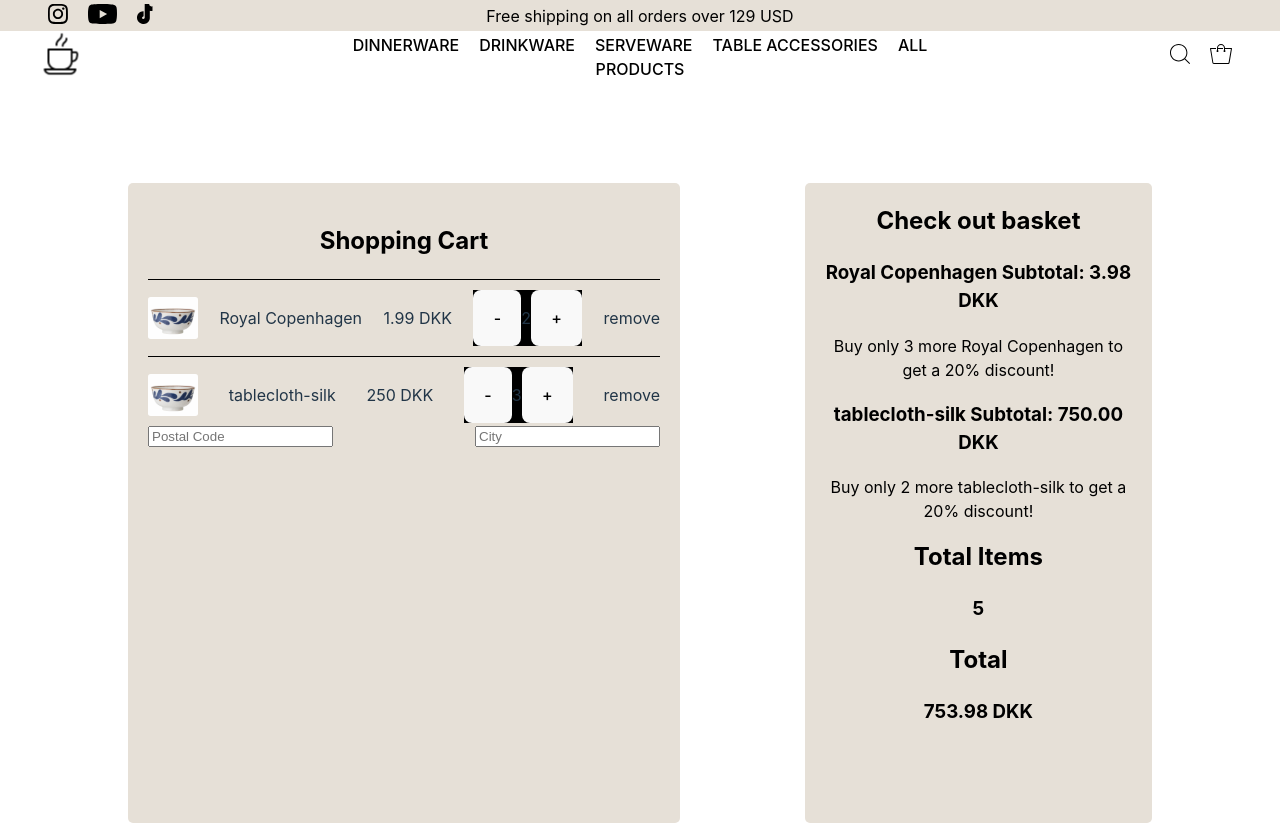
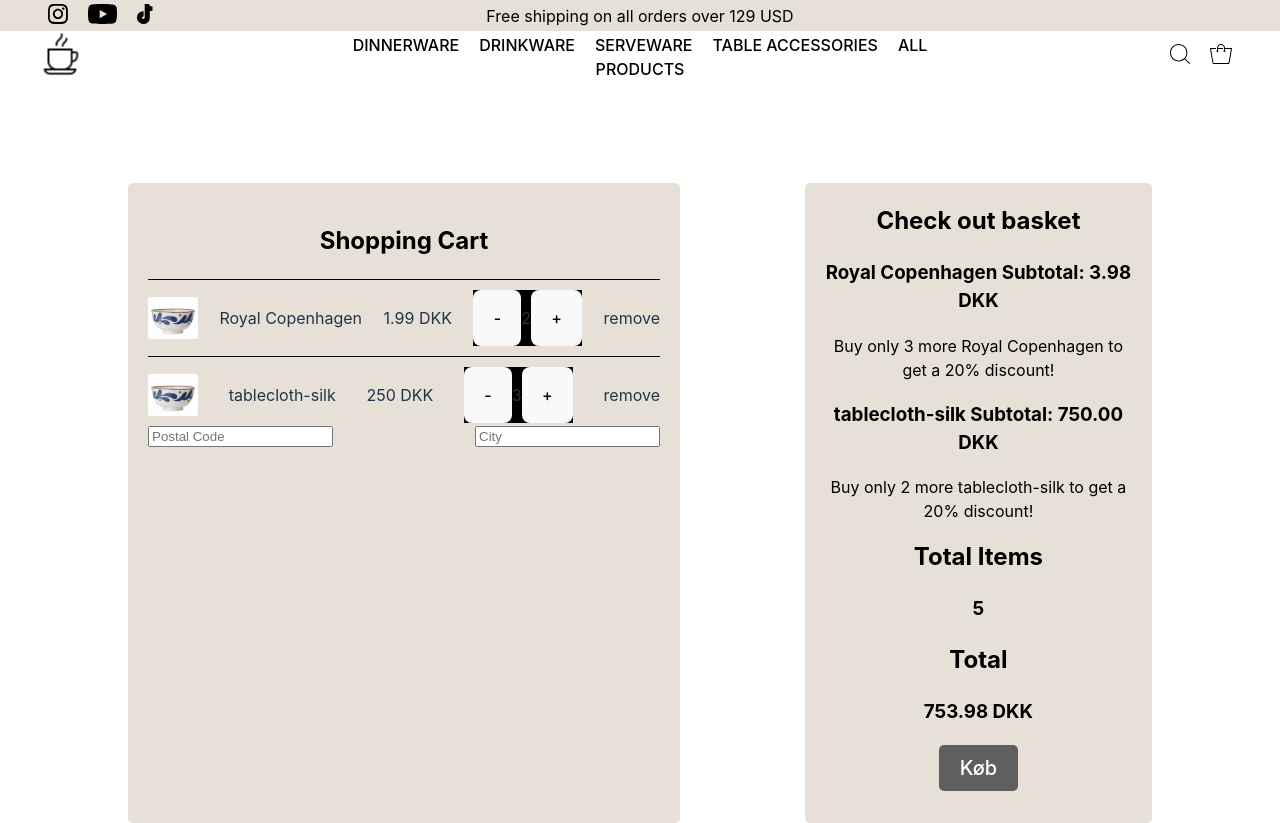
Before and after one commit to Johansogaard/frontend, a React (Vite) app: page /cart in a window 1280 px wide. Built offline with nearby package versions, Linux system fonts and the light colour scheme; no server answers.

Commit message:
Prøve commit, indeholder nye købsknap

```diff
--- a/package.json
+++ b/package.json
@@ -13,7 +13,7 @@
     "netlify-cli": "^17.17.0",
     "react": "^18.2.0",
     "react-dom": "^18.2.0",
-    "react-router-dom": "^6.22.1"
+    "react-router-dom": "^6.22.2"
   },
   "devDependencies": {
     "@types/react": "^18.2.57",
--- a/src/shopping-cart/shoppingCart.css
+++ b/src/shopping-cart/shoppingCart.css
@@ -67,3 +67,22 @@
   background-color: black;
   margin: 10px;
 }
+
+
+.checkout-button-container
+ {
+  text-align: center;
+  margin-top: 10px;
+}
+
+
+.checkout-button
+{
+  padding: 10px 20px;
+  background-color: #5f5f5f; /* Grå baggrund i knappen */
+  color: rgb(255, 255, 255); /* Tekst farven inde i button*//
+  border: none;
+  border-radius: 5px;
+  cursor: pointer;
+  font-size: 20px;
+}
--- a/src/shopping-cart/shoppingCart.tsx
+++ b/src/shopping-cart/shoppingCart.tsx
@@ -75,8 +75,6 @@
                     ))}
                 </ul>
 
-
-
                         <ZipForm />
 
 
@@ -98,11 +96,16 @@
                     <h3>{calctotalItems()} </h3>
                     <h2>Total</h2>
                     <h3>{calcTotal()} DKK</h3>
+                    <div className="checkout-button-container">
+                    <button className="checkout-button">Køb</button>
+                    </div>
                 </div>
             </div>
         </div>
     );
 }
+
+
 
 function shoppingCartItem(item: Item,
     handleShopQuantityComponent: (itemId: number, change: number) => void,
```
Also changed, not shown: 1 other file (tests, documents, lock files or other folders).
